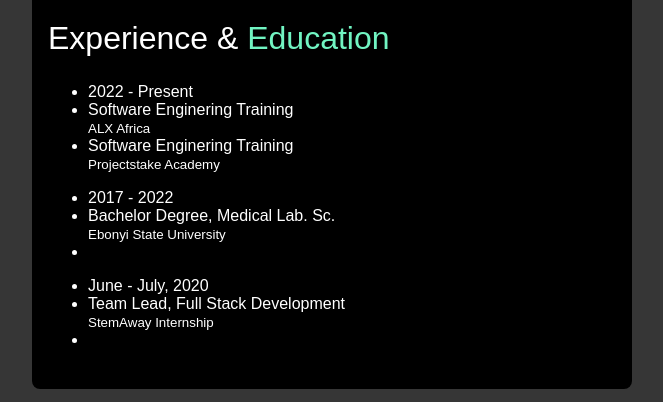
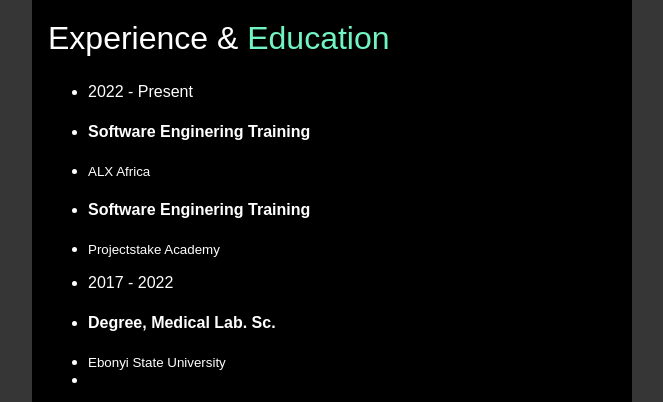
Before and after one commit to CNwante/chuks-portfolio, a plain HTML site: page index.html in a window 1280 px wide. Shown: the part 1085-1487 px from the top of the page, without its empty margins (333-996 px from the left). Drawn offline with Linux system fonts and the light colour scheme.

Commit message:
Update resume section

```diff
--- a/index.html
+++ b/index.html
@@ -124,22 +124,22 @@
             </h2>
             <ul class="expe-list">
                 <li>2022 - Present</li>
-                <li>Software Enginering Training</li>
-                <small>ALX Africa</small>
-                <li>Software Enginering Training</li>
-                <small>Projectstake Academy</small>
+                <li><h4>Software Enginering Training</h4></li>
+                <li><small>ALX Africa</small></li>
+                <li><h4>Software Enginering Training</h4></li>
+                <li><small>Projectstake Academy</small></li>
             </ul>
             <ul class="expe-list">
                 <li>2017 - 2022</li>
-                <li>Bachelor Degree, Medical Lab. Sc.</li>
-                <small>Ebonyi State University</small>
+                <li><h4>Degree, Medical Lab. Sc.</h4></li>
+                <li><small>Ebonyi State University</small></li>
                 <li></li>
                 <small></small>
             </ul>
             <ul class="expe-list">
                 <li>June - July, 2020</li>
-                <li>Team Lead, Full Stack Development</li>
-                <small>StemAway Internship</small>
+                <li><h4>Team Lead, Full Stack Development</h4></li>
+                <li><small>StemAway Internship</small></li>
                 <li></li>
                 <small></small>
             </ul>
```
